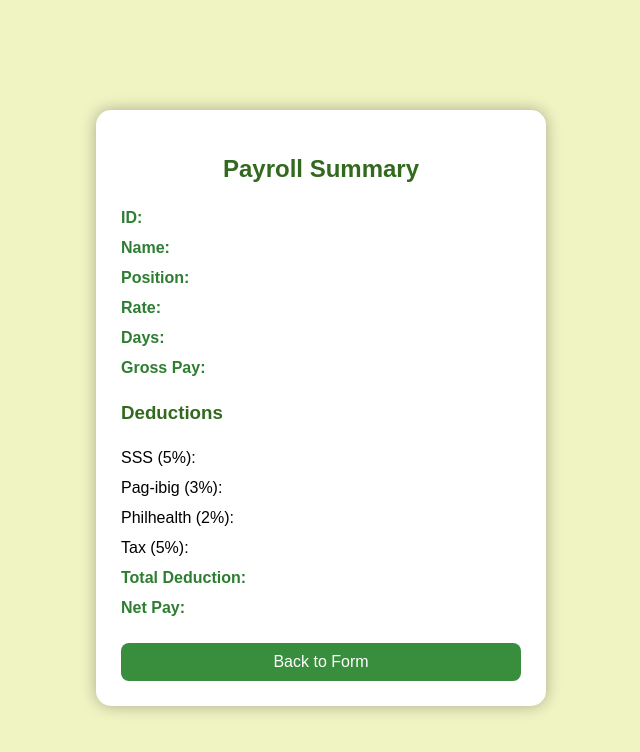
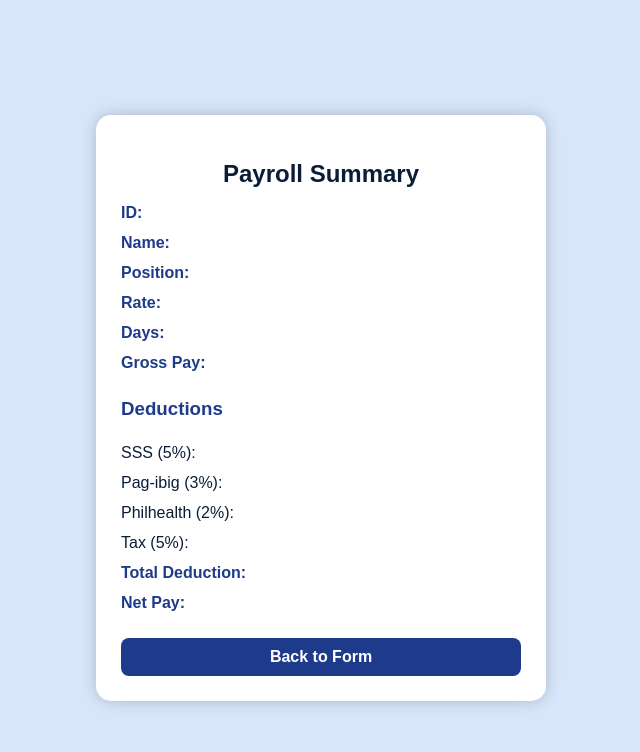
Before and after one commit to zianryyy/Payroll-zianry, a plain HTML site: page display.html in a window 1280 px wide. Shown: the whole page, without its empty margins (319-959 px from the left). Drawn offline with Linux system fonts and the light colour scheme.

Commit message:
Update styles and colors in display.html

```diff
--- a/display.html
+++ b/display.html
@@ -6,51 +6,69 @@
   <title>Payroll Summary</title>
   <style>
     body {
-      background-color: #f0f4c3;
+      background-color: #D8E6FB;
       font-family: Arial, sans-serif;
       display: flex;
       justify-content: center;
       align-items: center;
       height: 100vh;
+      color: #0A1D37;
     }
+
     .card {
-      background: #fff;
+      background: #ffffff;
       padding: 25px;
       border-radius: 15px;
-      box-shadow: 0 0 15px rgba(0,0,0,0.3);
+      box-shadow: 0 0 15px rgba(0,0,0,0.2);
       width: 400px;
     }
+
     h2 {
-      color: #33691e;
+      color: #0A1D37;
       text-align: center;
+      margin-bottom: 10px;
     }
+
     table {
       width: 100%;
       border-collapse: collapse;
-      margin-top: 15px;
+      margin-top: 10px;
     }
+
     td {
       padding: 6px 0;
     }
+
     .label {
       font-weight: bold;
-      color: #2e7d32;
+      color: #1E3A8A;
     }
+
     .result {
       text-align: right;
+      color: #0A1D37;
     }
+
+    h3 {
+      color: #1E3A8A;
+      margin-top: 20px;
+      text-align: left;
+    }
+
     .btn {
       display: block;
-      background-color: #388e3c;
-      color: white;
+      background-color: #1E3A8A;
+      color: #ffffff;
       text-align: center;
       padding: 10px;
       border-radius: 8px;
       margin-top: 20px;
       text-decoration: none;
+      font-weight: bold;
     }
+
     .btn:hover {
-      background-color: #2e7d32;
+      background-color: #0A1D37;
     }
   </style>
 </head>
@@ -65,7 +83,8 @@
       <tr><td class="label">Days:</td><td id="days"></td></tr>
       <tr><td class="label">Gross Pay:</td><td id="gross"></td></tr>
     </table>
-    <h3 style="color:#33691e;">Deductions</h3>
+
+    <h3>Deductions</h3>
     <table>
       <tr><td>SSS (5%):</td><td class="result" id="sss"></td></tr>
       <tr><td>Pag-ibig (3%):</td><td class="result" id="pagibig"></td></tr>
```
